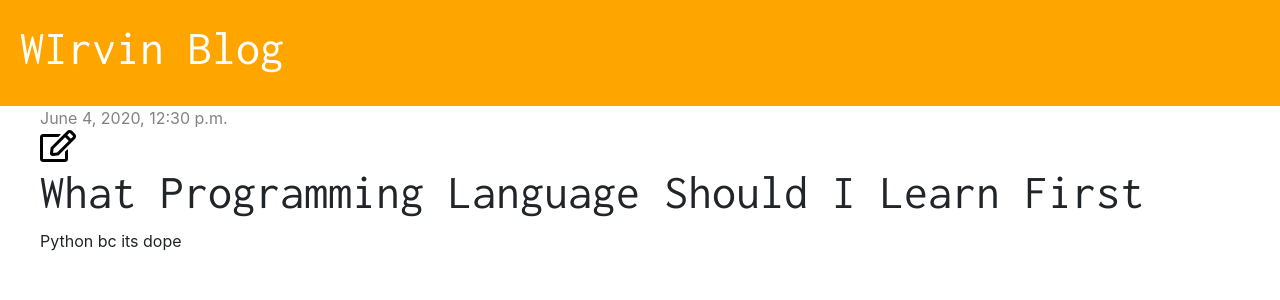
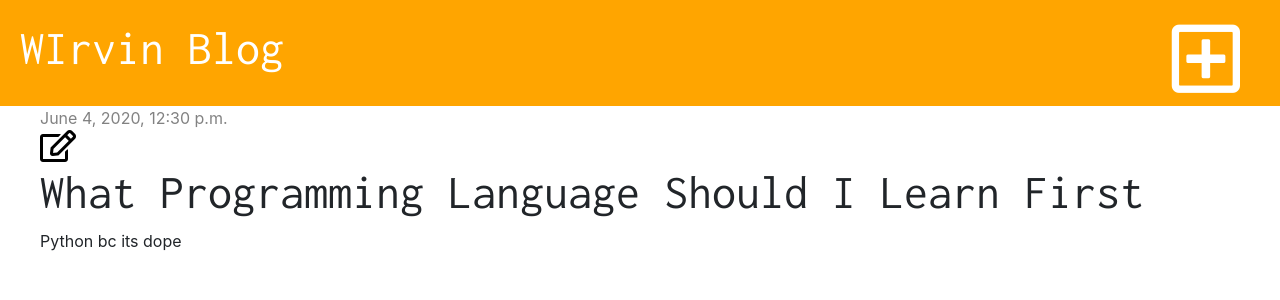
Before and after one commit to WIrvin77/Blogging_App, a Django app: page /post/1/ in a window 1280 px wide. Shown: the top 300 px of the page. Run offline with Django 3.2, Linux system fonts and the light colour scheme; data comes from the database, SQL or seed files in the repository; some libraries are stand-ins or nearby versions.

Commit message:
post add button

```diff
--- a/blogpost/static/css/blog.css
+++ b/blogpost/static/css/blog.css
@@ -38,3 +38,10 @@ h1, h2, h3, h4 {
 .post-form-blog .btn-primary {
     float: right;
 }
+
+.top-menu {
+    color: white;
+    float: right;
+    font-size: 26px;
+    margin-right: 20px;
+}
--- a/blogpost/templates/blog/base.html
+++ b/blogpost/templates/blog/base.html
@@ -11,6 +11,7 @@
 </head>
 <body>
     <div class="page-header">
+        <a class="top-menu" href="{% url 'post_new' %}"><i class="far fa-plus-square fa-3x" style="color: white"></i></a>
         <h1><a href="{% url 'post_list' %}">WIrvin Blog</a></h1>
     </div>
     <div class="content container">
--- a/blogpost/urls.py
+++ b/blogpost/urls.py
@@ -4,6 +4,6 @@ from . import views
 urlpatterns = [
     path('', views.post_list, name='post_list'),
     path('post/<int:pk>/', views.post_detail, name='post_detail'),
-    path('post/new/', views.post_new, name='post-new'),
+    path('post/new/', views.post_new, name='post_new'),
     path('post/<int:pk>/edit/', views.post_edit, name='post_edit'),
 ]
```
